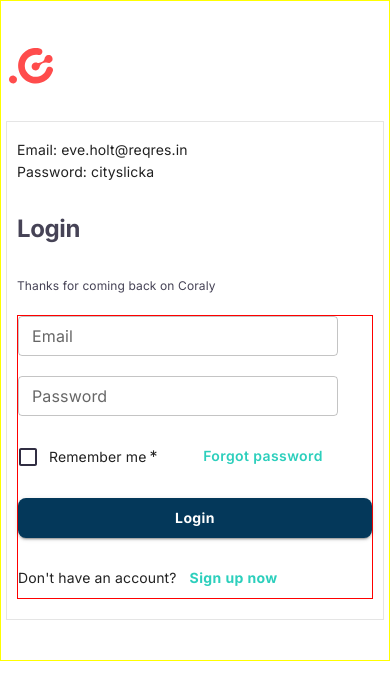
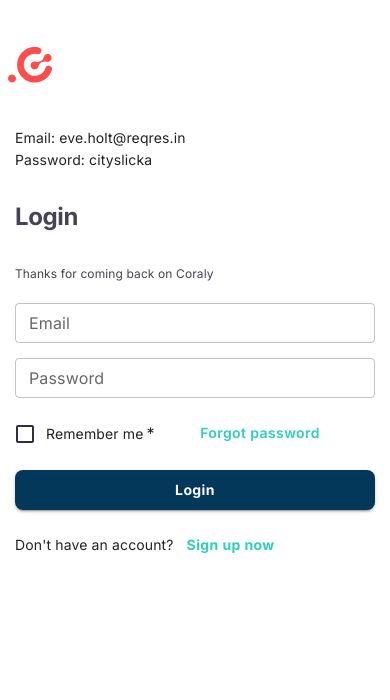
Before and after one commit to olaishola05/Coral, a React (Create React App) app: page / in a window 390 px wide. Shown: the top 700 px of the page. Built offline with nearby package versions, Linux system fonts and the light colour scheme.

Commit message:
refactor(app): Add mobile responsive to input box
Refactor input resuable component for mobile responsiveness

```diff
--- a/src/Components/Layouts/PageLayoutSplit.tsx
+++ b/src/Components/Layouts/PageLayoutSplit.tsx
@@ -54,8 +54,6 @@ const PageLayoutSplitLeftContainer = styled(Box)(({ theme }) => ({
     width: '100%',
     gap: '30px',
     padding: '40px 5px',
-    // alignItems: 'center',
-    border: '1px solid yellow',
   },
 }));
 
--- a/src/Components/UI/LoginForm.tsx
+++ b/src/Components/UI/LoginForm.tsx
@@ -28,19 +28,23 @@ const LoginFormContainer = styled(Box)(({ theme }) => ({
     fontSize: '15px',
   },
 
+  form: {
+    width: '320px',
+    display: 'flex',
+    flexDirection: 'column',
+    gap: '20px',
+
+  },
+
   [theme.breakpoints.down('sm')]: {
     width: '100%',
     gap: '20px',
-    padding: '20px 10px',
-    border: '1px solid #E5E5E5',
+    padding: '10px',
 
     form : {
       width: '100%',
-      border: '1px solid red',
+      gap: '15px',
 
-      input: {
-        width: '100% !important',
-      }
     },
     '& .MuiTypography-body1': {
       fontSize: '14px',
@@ -81,7 +85,7 @@ const LoginForm: React.FC<LoginFormProps> = (props: LoginFormProps) => {
         headerStyle={{ marginBottom: '0px' }}
       />
 
-      <Box component='form' sx={{ width: '320px', display: 'flex', flexDirection: 'column', alignItems: 'flex-start', gap: '20px' }} onClick={formik.handleSubmit}>
+      <Box component='form' onClick={formik.handleSubmit}>
         <Box>
           <TextInput
             label="Email"
@@ -92,7 +96,6 @@ const LoginForm: React.FC<LoginFormProps> = (props: LoginFormProps) => {
             type='email'
             required
             color='secondary'
-            InputStyles={{ width: '320px' }}
             size='small'
             onBlur={formik.handleBlur}
             error={formik.touched.email && formik.errors.email ? true : false}
@@ -115,7 +118,6 @@ const LoginForm: React.FC<LoginFormProps> = (props: LoginFormProps) => {
             type='password'
             required
             color='secondary'
-            InputStyles={{ width: '320px' }}
             size='small'
             onBlur={formik.handleBlur}
             error={formik.touched.password && formik.errors.password ? true : false}
--- a/src/styles/Styles.ts
+++ b/src/styles/Styles.ts
@@ -24,8 +24,8 @@ const StyledButton = styled(Button)<{ variant?: 'text' | 'outlined' | 'contained
   }),
 );
 
-const StyledTextField = styled(TextField)({
-  width: '100%',
+const StyledTextField = styled(TextField)(({ theme }) =>({
+  width: '320px',
   fontSize: '12px',
   fontWeight: 'normal',
   color: 'theme.neutral.light',
@@ -40,7 +40,11 @@ const StyledTextField = styled(TextField)({
       borderColor: 'theme.palette.secondary.main',
     },
   },
-});
+
+  [theme.breakpoints.down('sm')]:{
+    width: '100%',
+  }
+}));
 
 
 export { StyledButton, StyledTextField }
```
